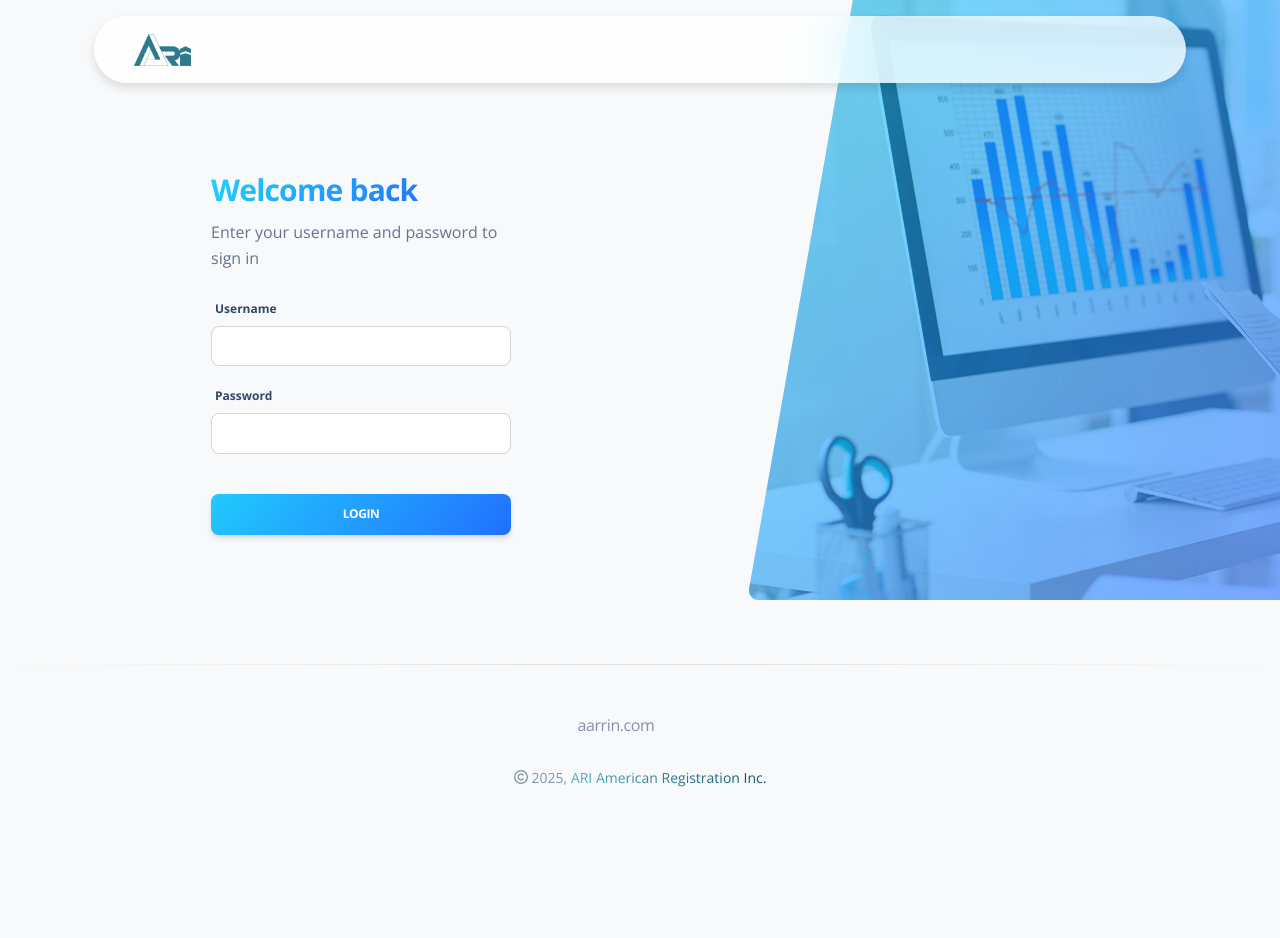
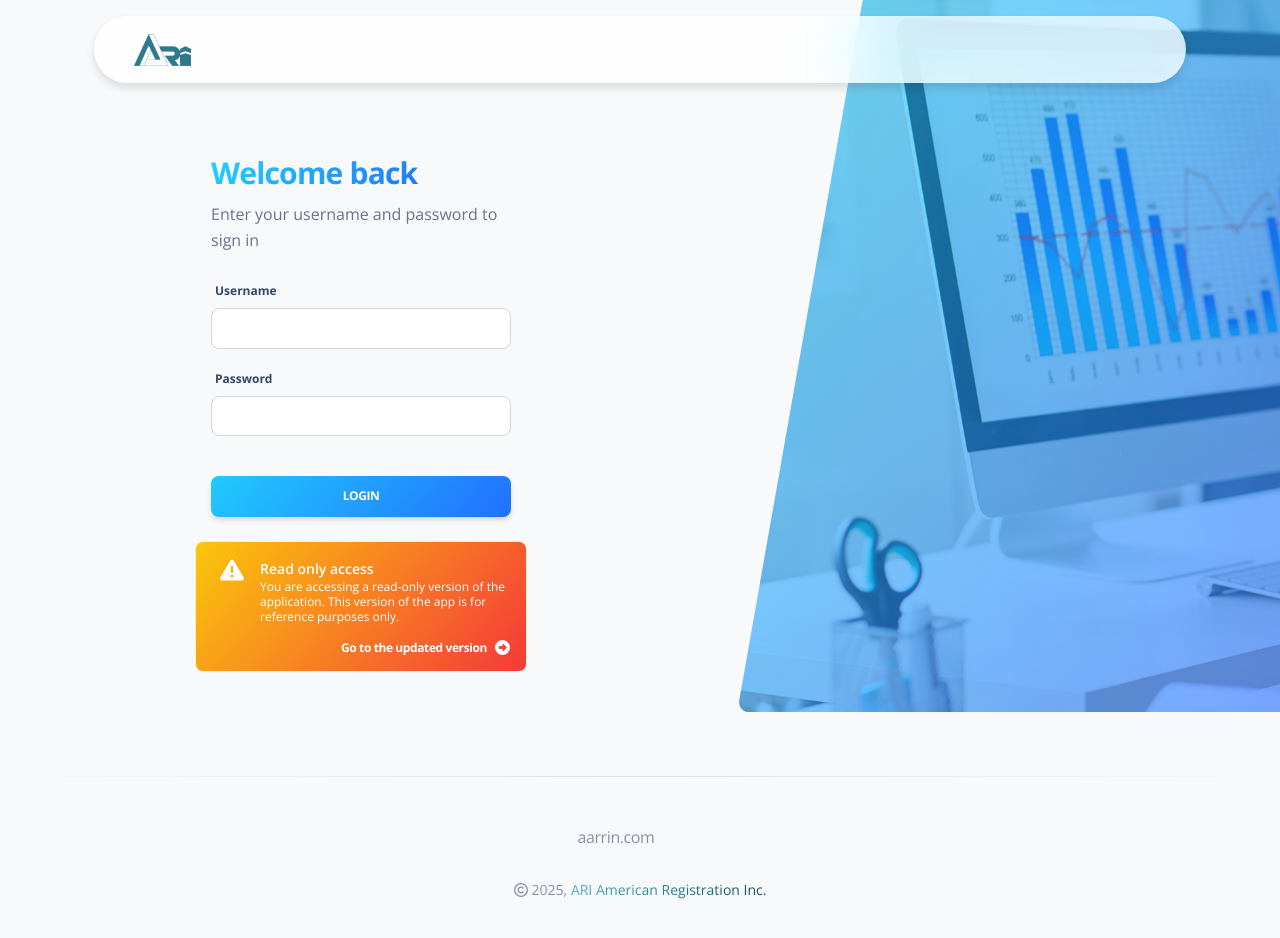
Before and after one commit to xiuhblaze/arysoft.ari.cortana, a React (Vite) app: page /login in a window 1280 px wide. Shown: the top 938 px of the page. Before the commit the page ends 836 px from the top, so only its background shows below. Built offline with nearby package versions, Linux system fonts and the light colour scheme.

Commit message:
Implementacion del mensaje de Solo Consulta

```diff
--- a/package.json
+++ b/package.json
@@ -4,7 +4,7 @@
   "version": "0.0.0",
   "type": "module",
   "scripts": {
-    "dev": "npm run copy-changelog && vite",
+    "dev": "vite",
     "build": "vite build",
     "lint": "eslint src --ext js,jsx --report-unused-disable-directives --max-warnings 0",
     "preview": "vite preview",
--- a/src/App.css
+++ b/src/App.css
@@ -3,9 +3,9 @@ option {
   font-family: system-ui, -apple-system, BlinkMacSystemFont, 'Segoe UI', Roboto, Oxygen, Ubuntu, Cantarell, 'Open Sans', 'Helvetica Neue', sans-serif;
 }
 
-.navbar-vertical.navbar-expand-xs .navbar-collapse {
+/* .navbar-vertical.navbar-expand-xs .navbar-collapse {
   height: calc(100vh - 160px) !important;
-}
+} */
 
 .navbar-vertical .navbar-nav > .nav-item .nav-link.active .icon {
   background-image: linear-gradient(310deg, #2152ff 0%, #21d4fd 100%) !important;
--- a/src/components/Sidenav/Sidenav.jsx
+++ b/src/components/Sidenav/Sidenav.jsx
@@ -1,4 +1,4 @@
-import { faHome, faLandmark, faTimes, faUsers } from "@fortawesome/free-solid-svg-icons";
+import { faWarning, faLandmark, faTimes, faUsers, faCircleRight } from "@fortawesome/free-solid-svg-icons";
 import { FontAwesomeIcon } from "@fortawesome/react-fontawesome";
 import { setMiniSidenav, useArysoftUIController } from "../../context/context";
 import { useEffect } from "react";
@@ -95,6 +95,24 @@ export const Sidenav = ({ brand, brandName, routes, ...props }) => {
           { renderRoutes }
         </ul>
       </div>
+      <div className="sidenav-footer mx-3">
+        <div className="card card-background shadow-none card-background-mask-warning">
+          <div className="card-body text-start p-3 w-100">
+            <FontAwesomeIcon icon={ faWarning } className="text-danger me-3" size="xl" />
+            <div className="docs-info">
+              <h6  className="text-dark up mb-0">Read only access</h6>
+              <p className="text-dark text-xs">
+                You are accessing a read-only version of the application.
+                This version of the app is for reference purposes only.
+              </p>
+              <a href="http://ariit.aarrin.com" target="_blank" className="btn btn-white btn-sm w-100 mb-0" title="Go to the new version">
+                New version
+                <FontAwesomeIcon icon={ faCircleRight } className="ms-2" size="lg" />
+              </a>
+            </div>
+          </div>
+        </div>
+      </div>
     </aside>
   )
 }
--- a/src/views/Login/Login.jsx
+++ b/src/views/Login/Login.jsx
@@ -12,6 +12,8 @@ import BasicLayout from '../../layouts/basic/BasicLayout';
 //import landscape from "../../assets/img/phoLoginLandscape.jpg";
 import landscape from "../../assets/img/bg-analisis-papel.jpg";
 import { AryFormikTextInput } from '../../components/Forms';
+import { FontAwesomeIcon } from '@fortawesome/react-fontawesome';
+import { faCircleRight, faWarning } from '@fortawesome/free-solid-svg-icons';
 
 export const Login = () => {
     const {
@@ -82,9 +84,27 @@ export const Login = () => {
                                         </Formik>
                                     </Card.Body>
                                     <Card.Footer className="text-center pt-0 px-lg-2 px-1">
-                                        {/* <p className="mb-4 text-sm mx-auto">
-                      Don't have an account?
-                    </p> */}
+                                        <div className="alert alert-warning text-start" role="alert">
+                                            <div className="d-flex justify-content-start align-items-top">
+                                                <FontAwesomeIcon icon={ faWarning } className="text-white ms-2 me-3" size="xl" />
+                                                <div>
+                                                    <h6 className="text-white text-sm mb-0">
+                                                        Read only access
+                                                    </h6>
+                                                    <p className="text-white text-xs">
+                                                        You are accessing a read-only version of the application.
+                                                        This version of the app is for reference purposes only.
+                                                    </p>
+                                                    <p className="text-white text-end text-xs mb-0">
+                                                        <a href="http://ariit.aarrin.com" target="_blank" className="text-white font-weight-bolder">
+                                                            Go to the updated version
+                                                            <FontAwesomeIcon icon={ faCircleRight } className="text-white ms-2" size="lg" />
+                                                        </a>
+                                                    </p>
+
+                                                </div>
+                                            </div>
+                                        </div>
                                     </Card.Footer>
                                 </Card>
                             </Col>
```
